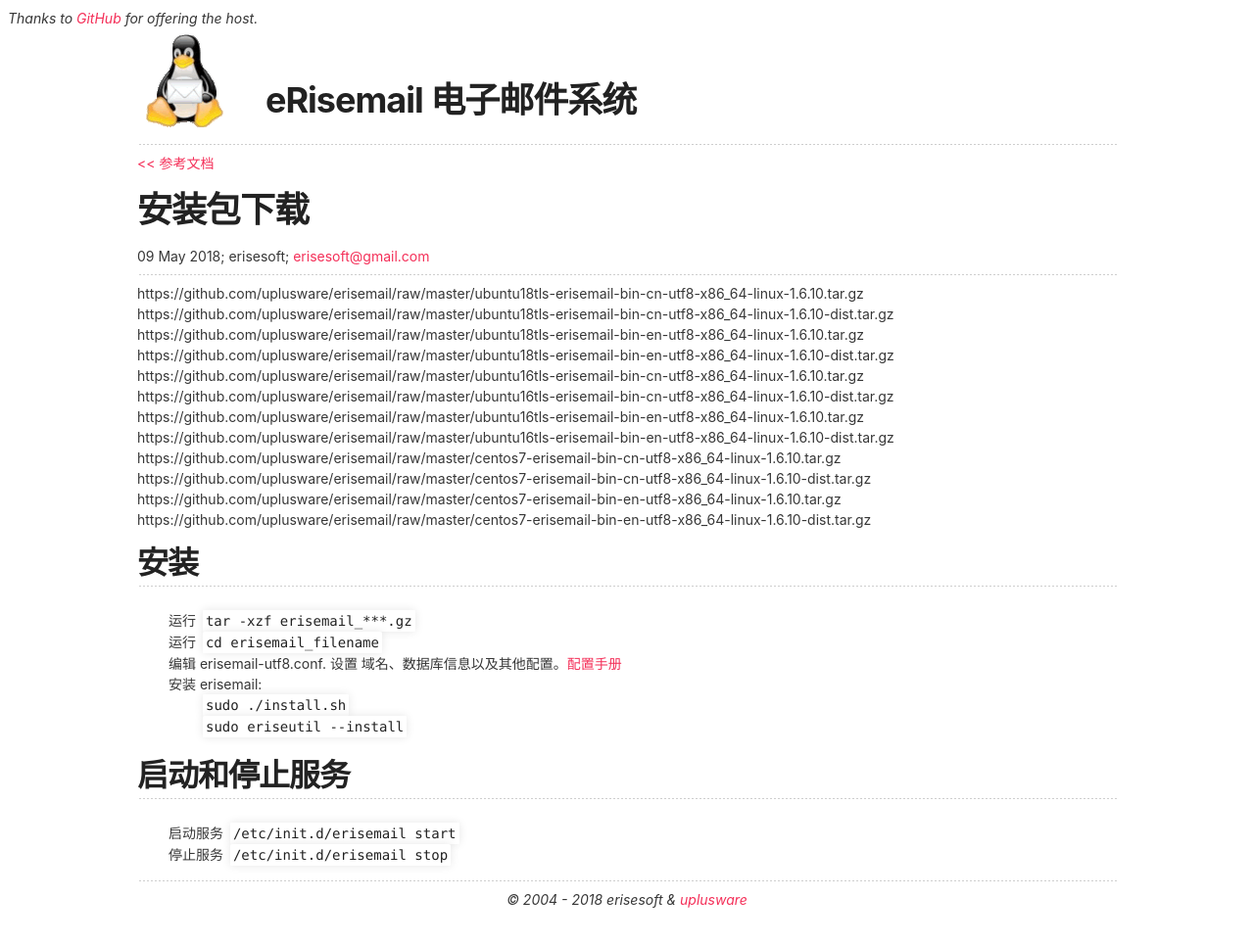
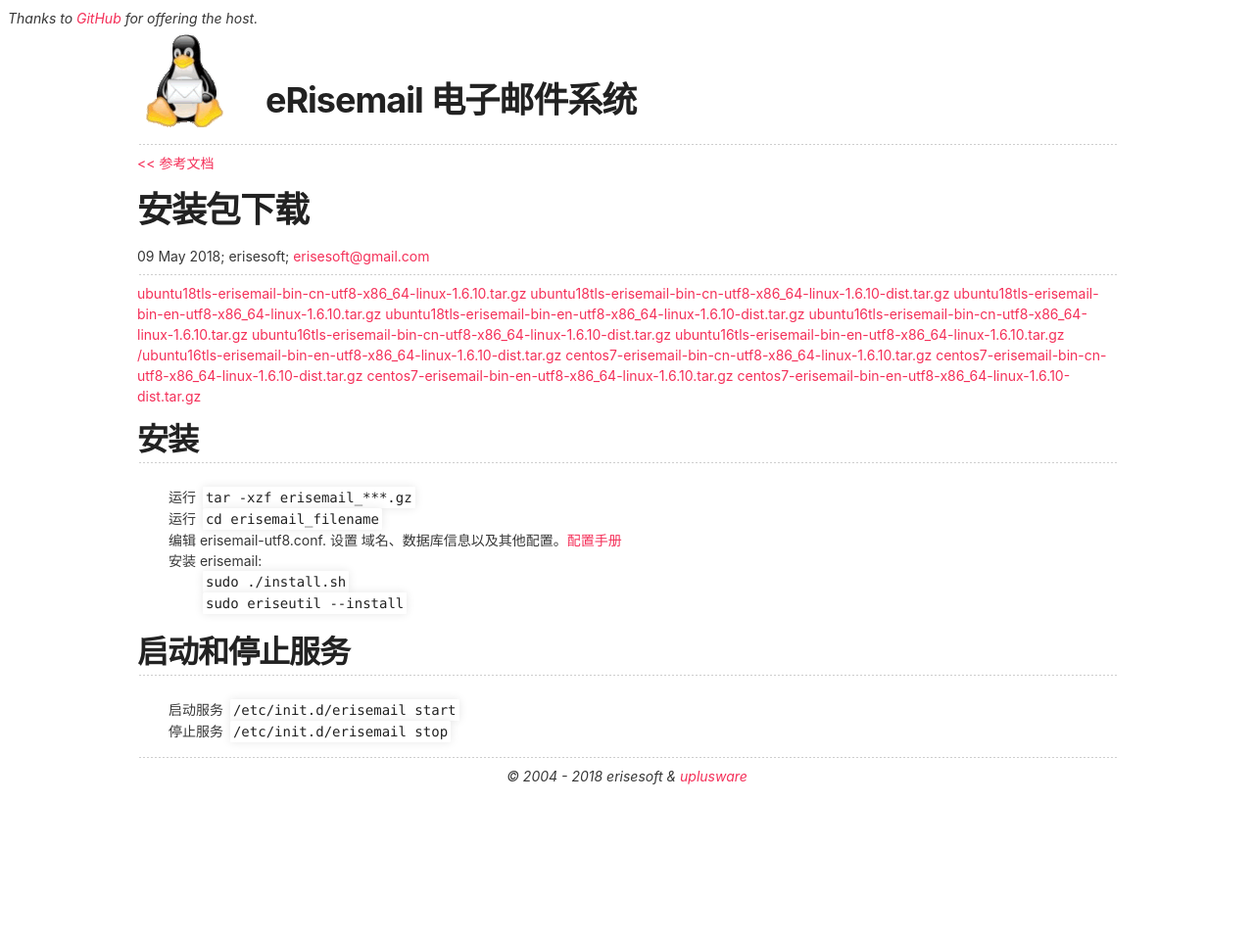
Before and after one commit to erisesoft/erisesoft.github.io, a Jekyll site: the page built from _posts/2018-5-9-安装包下载.md, in a window 1280 px wide. Shown: the whole page at 98% size. Built offline with Jekyll 4.4.1, drawn with Linux system fonts in a browser that asks for light colours; after the commit the page ends 900 px from its top, so only the background shows below that; some of the changed lines change nothing that is shown.

Commit message:
Update 2018-5-9-安装包下载.md

```diff
--- a/_posts/2018-5-9-安装包下载.md
+++ b/_posts/2018-5-9-安装包下载.md
@@ -2,18 +2,18 @@
 layout: post
 title: 安装包下载
 ---
-https://github.com/uplusware/erisemail/raw/master/ubuntu18tls-erisemail-bin-cn-utf8-x86_64-linux-1.6.10.tar.gz
-https://github.com/uplusware/erisemail/raw/master/ubuntu18tls-erisemail-bin-cn-utf8-x86_64-linux-1.6.10-dist.tar.gz
-https://github.com/uplusware/erisemail/raw/master/ubuntu18tls-erisemail-bin-en-utf8-x86_64-linux-1.6.10.tar.gz
-https://github.com/uplusware/erisemail/raw/master/ubuntu18tls-erisemail-bin-en-utf8-x86_64-linux-1.6.10-dist.tar.gz
-https://github.com/uplusware/erisemail/raw/master/ubuntu16tls-erisemail-bin-cn-utf8-x86_64-linux-1.6.10.tar.gz
-https://github.com/uplusware/erisemail/raw/master/ubuntu16tls-erisemail-bin-cn-utf8-x86_64-linux-1.6.10-dist.tar.gz
-https://github.com/uplusware/erisemail/raw/master/ubuntu16tls-erisemail-bin-en-utf8-x86_64-linux-1.6.10.tar.gz
-https://github.com/uplusware/erisemail/raw/master/ubuntu16tls-erisemail-bin-en-utf8-x86_64-linux-1.6.10-dist.tar.gz
-https://github.com/uplusware/erisemail/raw/master/centos7-erisemail-bin-cn-utf8-x86_64-linux-1.6.10.tar.gz
-https://github.com/uplusware/erisemail/raw/master/centos7-erisemail-bin-cn-utf8-x86_64-linux-1.6.10-dist.tar.gz
-https://github.com/uplusware/erisemail/raw/master/centos7-erisemail-bin-en-utf8-x86_64-linux-1.6.10.tar.gz
-https://github.com/uplusware/erisemail/raw/master/centos7-erisemail-bin-en-utf8-x86_64-linux-1.6.10-dist.tar.gz
+[ubuntu18tls-erisemail-bin-cn-utf8-x86_64-linux-1.6.10.tar.gz](https://github.com/uplusware/erisemail/raw/master/ubuntu18tls-erisemail-bin-cn-utf8-x86_64-linux-1.6.10.tar.gz)
+[ubuntu18tls-erisemail-bin-cn-utf8-x86_64-linux-1.6.10-dist.tar.gz](https://github.com/uplusware/erisemail/raw/master/ubuntu18tls-erisemail-bin-cn-utf8-x86_64-linux-1.6.10-dist.tar.gz)
+[ubuntu18tls-erisemail-bin-en-utf8-x86_64-linux-1.6.10.tar.gz](https://github.com/uplusware/erisemail/raw/master/ubuntu18tls-erisemail-bin-en-utf8-x86_64-linux-1.6.10.tar.gz)
+[ubuntu18tls-erisemail-bin-en-utf8-x86_64-linux-1.6.10-dist.tar.gz](https://github.com/uplusware/erisemail/raw/master/ubuntu18tls-erisemail-bin-en-utf8-x86_64-linux-1.6.10-dist.tar.gz)
+[ubuntu16tls-erisemail-bin-cn-utf8-x86_64-linux-1.6.10.tar.gz](https://github.com/uplusware/erisemail/raw/master/ubuntu16tls-erisemail-bin-cn-utf8-x86_64-linux-1.6.10.tar.gz)
+[ubuntu16tls-erisemail-bin-cn-utf8-x86_64-linux-1.6.10-dist.tar.gz](https://github.com/uplusware/erisemail/raw/master/ubuntu16tls-erisemail-bin-cn-utf8-x86_64-linux-1.6.10-dist.tar.gz)
+[ubuntu16tls-erisemail-bin-en-utf8-x86_64-linux-1.6.10.tar.gz](https://github.com/uplusware/erisemail/raw/master/ubuntu16tls-erisemail-bin-en-utf8-x86_64-linux-1.6.10.tar.gz)
+[/ubuntu16tls-erisemail-bin-en-utf8-x86_64-linux-1.6.10-dist.tar.gz](https://github.com/uplusware/erisemail/raw/master/ubuntu16tls-erisemail-bin-en-utf8-x86_64-linux-1.6.10-dist.tar.gz)
+[centos7-erisemail-bin-cn-utf8-x86_64-linux-1.6.10.tar.gz](https://github.com/uplusware/erisemail/raw/master/centos7-erisemail-bin-cn-utf8-x86_64-linux-1.6.10.tar.gz)
+[centos7-erisemail-bin-cn-utf8-x86_64-linux-1.6.10-dist.tar.gz](https://github.com/uplusware/erisemail/raw/master/centos7-erisemail-bin-cn-utf8-x86_64-linux-1.6.10-dist.tar.gz)
+[centos7-erisemail-bin-en-utf8-x86_64-linux-1.6.10.tar.gz](https://github.com/uplusware/erisemail/raw/master/centos7-erisemail-bin-en-utf8-x86_64-linux-1.6.10.tar.gz)
+[centos7-erisemail-bin-en-utf8-x86_64-linux-1.6.10-dist.tar.gz](https://github.com/uplusware/erisemail/raw/master/centos7-erisemail-bin-en-utf8-x86_64-linux-1.6.10-dist.tar.gz)
 
 
 ## 安装
```
